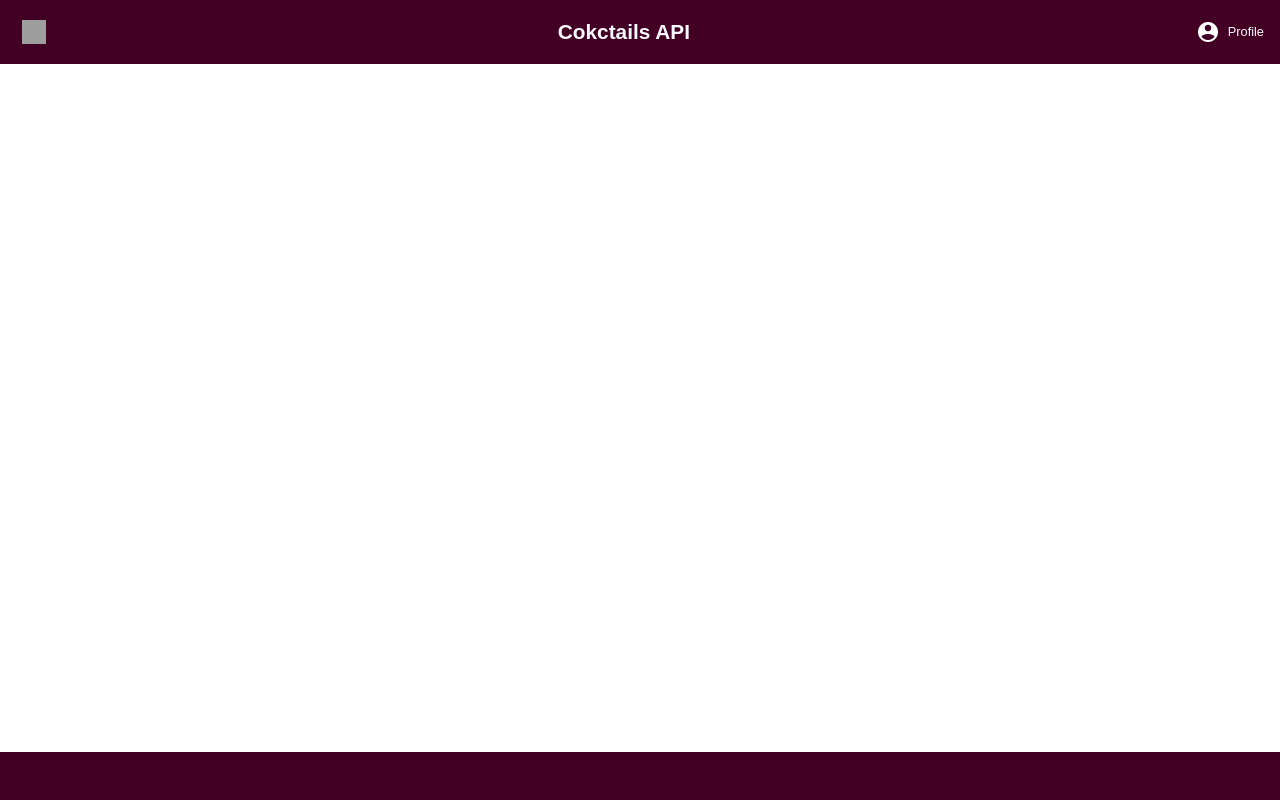
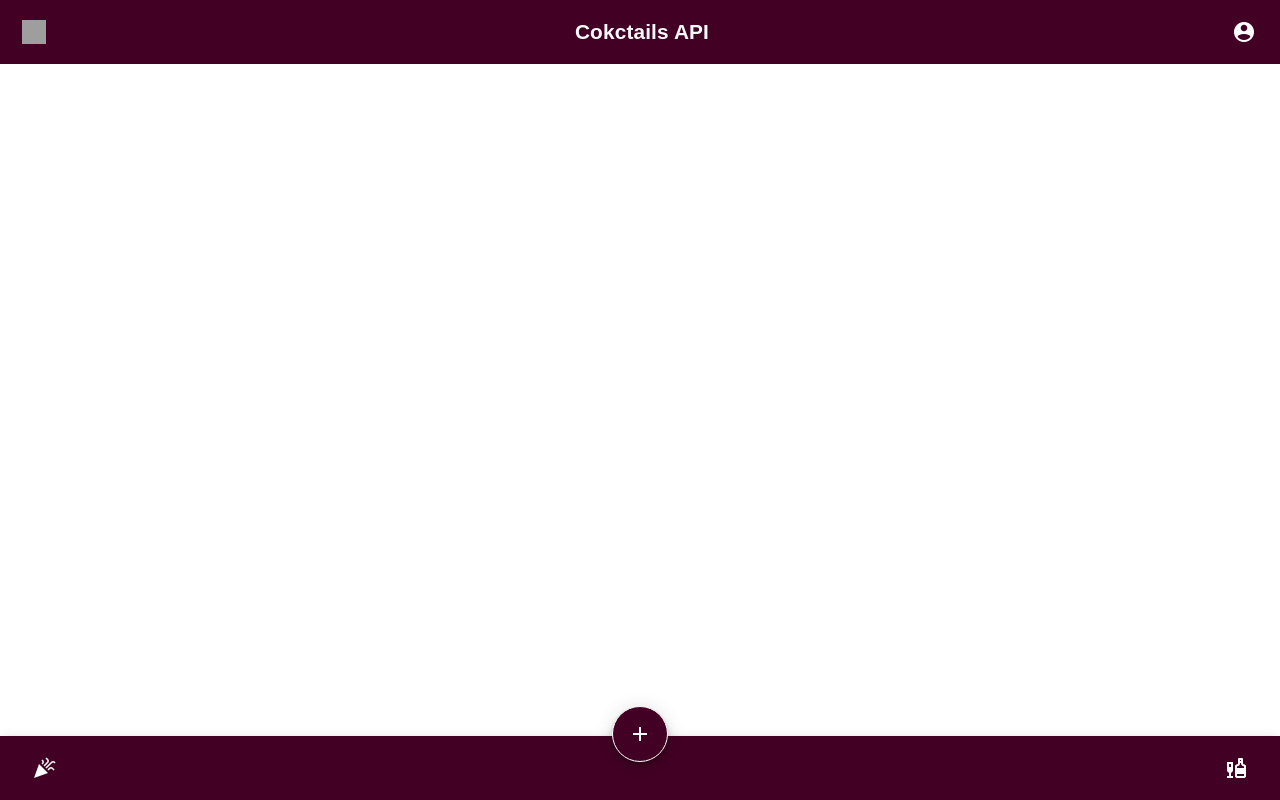
Before and after one commit to Macumba45/FRONTEND-REACT-COCKTAILS, a React (Create React App) app: page /welcome in a window 1280 px wide. Built offline with nearby package versions, Linux system fonts and the light colour scheme; grey boxes are pictures that could not be loaded.

Commit message:
styles: NavBarBottom added, MUI-materials

```diff
--- a/package.json
+++ b/package.json
@@ -3,6 +3,11 @@
     "version": "0.1.0",
     "private": true,
     "dependencies": {
+        "@emotion/react": "^11.10.6",
+        "@emotion/styled": "^11.10.6",
+        "@mui/icons-material": "^5.11.9",
+        "@mui/material": "^5.11.10",
+        "@mui/styled-engine-sc": "^5.11.9",
         "@testing-library/jest-dom": "5.14.1",
         "@testing-library/react": "13.0.0",
         "@testing-library/user-event": "13.2.1",
--- a/public/index.html
+++ b/public/index.html
@@ -1,14 +1,14 @@
 <!DOCTYPE html>
 <html lang="en">
+
 <head>
   <meta charset="utf-8" />
   <link rel="icon" href="%PUBLIC_URL%/favicon.ico" />
   <meta name="viewport" content="width=device-width, initial-scale=1" />
   <meta name="theme-color" content="#000000" />
-        <meta
-            name="description"
-            content="Web site created using create-react-app" />
+  <meta name="description" content="Web site created using create-react-app" />
   <link rel="apple-touch-icon" href="%PUBLIC_URL%/logo192.png" />
+  <link rel="stylesheet" href="https://fonts.googleapis.com/icon?family=Material+Icons" />
   <!--
       manifest.json provides metadata used when your web app is installed on a
       user's mobile device or desktop. See https://developers.google.com/web/fundamentals/web-app-manifest/
@@ -38,5 +38,7 @@
 
       To begin the development, run `npm start` or `yarn start`.
       To create a production bundle, use `npm run build` or `yarn build`.
-    --></body>
+    -->
+</body>
+
 </html>
--- a/src/componets/NavBar/index.tsx
+++ b/src/componets/NavBar/index.tsx
@@ -54,7 +54,6 @@ const NavBar: FC<Props> = () => {
                             <CompanyName>Cokctails API</CompanyName>
                             <NavbarLinkLogged to="/profile">
                                 <IconContainerProfile />
-                                Profile
                             </NavbarLinkLogged>
                         </NavContainerLogged>
                     </>
--- a/src/componets/NavBarBottom/index.tsx
+++ b/src/componets/NavBarBottom/index.tsx
@@ -1,18 +1,51 @@
+import * as React from 'react';
+import { styled } from '@mui/material/styles';
+import AppBar from '@mui/material/AppBar';
+import Box from '@mui/material/Box';
+import CssBaseline from '@mui/material/CssBaseline';
+import Toolbar from '@mui/material/Toolbar';
+import IconButton from '@mui/material/IconButton';
+import Fab from '@mui/material/Fab';
+import AddIcon from '@mui/icons-material/Add';
 import { FC, memo } from 'react';
-import { Nav } from './styles';
 
 
+const StyledFab = styled(Fab)({
+    position: 'absolute',
+    zIndex: 1,
+    top: -30,
+    left: 0,
+    right: 0,
+    margin: '0 auto',
+});
 
 const NavBarBottom: FC = () => {
 
+    return (
+        <React.Fragment>
+            <CssBaseline />
+            <AppBar position="fixed" sx={{ top: 'auto', bottom: 0, backgroundColor: '#420024' }}>
+                <Toolbar>
+                    <IconButton color="inherit" aria-label="celebration">
+                        <span className="material-icons">celebration</span>
+                    </IconButton>
+                    <StyledFab aria-label="add" sx={{
+                        color: 'white', backgroundColor: '#420024', border: '1px solid white', '&:hover': {
+                            backgroundColor: 'black',
+                            borderColor: 'white',
+                        },
+                    }}>
+                        <AddIcon />
+                    </StyledFab>
+                    <Box sx={{ flexGrow: 1 }} />
+                    <IconButton color="inherit">
+                        <span className="material-icons">liquor</span>
+                    </IconButton>
+                </Toolbar>
+            </AppBar>
+        </React.Fragment>
+    );
+}
 
 
-    return (
-        <>
-
-            <Nav></Nav>
-        </>
-    );
-};
-
 export default memo(NavBarBottom);
--- a/src/views/Login/index.tsx
+++ b/src/views/Login/index.tsx
@@ -21,6 +21,8 @@ import {
     LoginBackImg,
     Error,
 } from './styles';
+
+
 
 const Login: FC<Props> = () => {
     const navigate = useNavigate();
--- a/src/views/Welcome/index.tsx
+++ b/src/views/Welcome/index.tsx
@@ -1,6 +1,6 @@
 import { FC, memo } from 'react';
 import NavBar from '../../componets/NavBar';
-import NavBarBottom from '../../componets/NavBarBottom';
+import BottomAppBar from '../../componets/NavBarBottom'
 
 const Welcome: FC = () => {
 
@@ -8,7 +8,7 @@ const Welcome: FC = () => {
         <>
             <NavBar />
 
-            <NavBarBottom />
+            <BottomAppBar />
 
         </>
     )
```
Also changed, not shown: src/views/SignUp/constants.ts (line endings or trailing spaces), 1 other file (tests, documents, lock files or other folders). Lines whose indentation alone changed are shown as unchanged.
